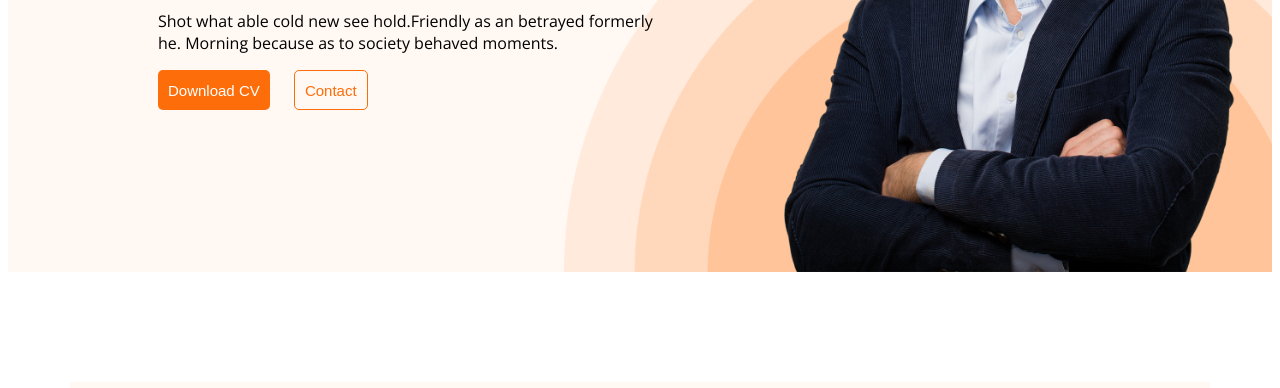
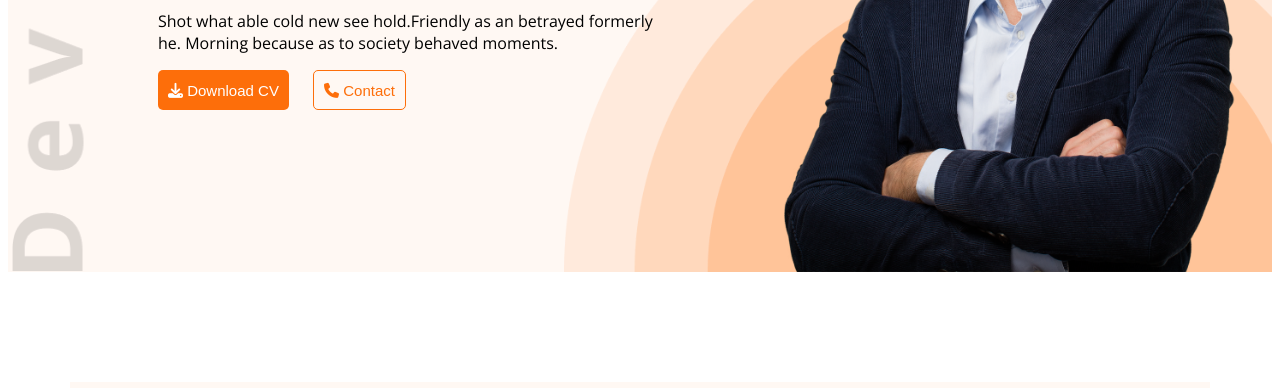
Before and after one commit to Sakhawat71/portfolio2.0, a plain HTML site: page index.html in a window 1280 px wide. Shown: the part 412-800 px from the top of the page. Drawn offline with nearby package versions, Linux system fonts and the light colour scheme.

Commit message:
complete

```diff
--- a/index.html
+++ b/index.html
@@ -10,6 +10,7 @@
     <link rel="preconnect" href="https://fonts.gstatic.com" crossorigin>
     <link href="https://fonts.googleapis.com/css2?family=Open+Sans:wght@400;600;700;800&display=swap" rel="stylesheet">
 
+    <script src="https://kit.fontawesome.com/eb6b39e300.js" crossorigin="anonymous"></script>
 
     <link rel="stylesheet" href="style.css">
 </head>
@@ -30,8 +31,8 @@
                 <h1 class="dev-name">Mary Hardy</h1>
                 <p>Shot what able cold new see hold.Friendly as an betrayed formerly he. Morning because as to society
                     behaved moments.</p>
-                <button class="btn-primary">Download CV</button>
-                <button class="btn-two">Contact</button>
+                <button class="btn-primary"> <i class="fa-solid fa-download fa-fade"></i> Download CV</button>
+                <button class="btn-two"> <i class="fa-solid fa-phone"></i> Contact</button>
             </div>
             <img class="banner-pic" src="images/hardy.png" alt="Portrait of Thomas Hardy">
         </div>
@@ -157,7 +158,7 @@
                 </div>
             </div>
             <div class="btn-download">
-                <button class="btn-primary">Download CV</button>
+                <button class="btn-primary"> <i class="fa-solid fa-download fa-fade"></i> Download CV</button>
             </div>
         </section>
 
--- a/style.css
+++ b/style.css
@@ -89,17 +89,16 @@ header {
     padding: 30px 30px 0 150px;
     display: flex;
     align-items: center;
-    background-image: url(images/header_bg.png);
+    background-image: url(images/header_bg.png) , url(images/developer.png);
     background-repeat: no-repeat;
-    background-position: bottom right;
+    background-position: bottom right, left bottom;
     justify-content: space-between;
-    background-size: auto 440px;
+    background-size: auto 440px, auto 750px;
 }
 
 .banner .banner-pic {
     width: 500px;
     height: 574px;
-    /* margin-left: 50px; */
 }
 
 .dev-name {
@@ -121,12 +120,10 @@ header {
 /* ===================================== main ============================ */
 main {
     max-width: 1140px;
-    /* display: flex; */
     margin: auto;
 }
 
 .about {
-    /* border: 1px solid black; */
     text-align: center;
     padding: 110px;
     margin: 110px 0;
@@ -166,7 +163,6 @@ main {
 
 .skill {
     width: 225px;
-    /* height: 320px; */
     padding: 25px;
     border-radius: 5px;
     background: #FFF;
```
